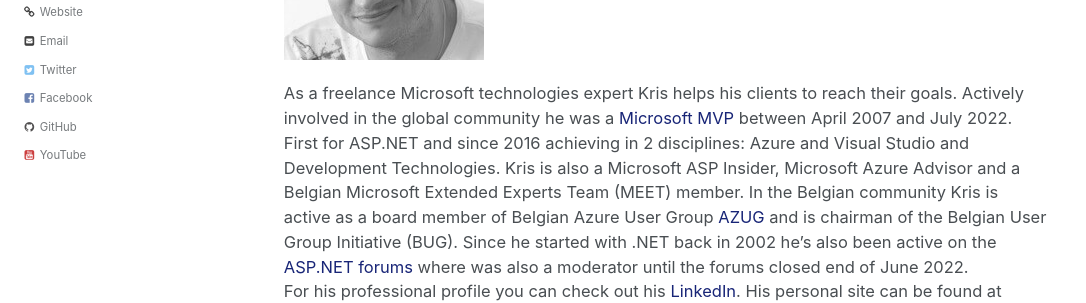
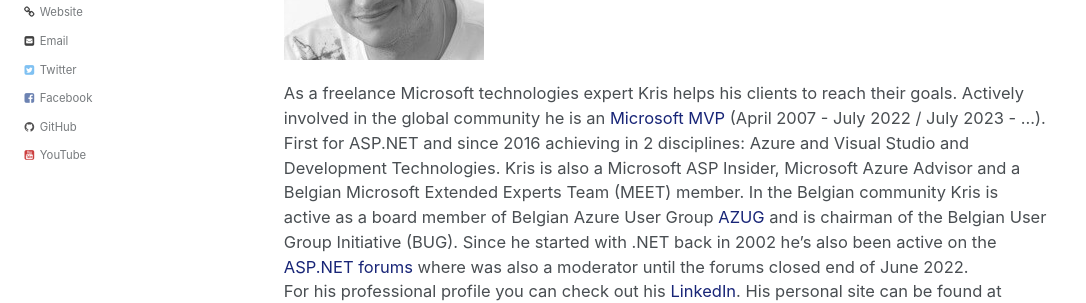
Before and after one commit to AzugBe/azugbe.github.io, a Jekyll site: the page built from _pages/about.md, in a window 1280 px wide and 900 px high, scrolled down 1977 px. Shown: the part 177-480 px from the top of the window, without its empty margins (0-1086 px from the left). Built offline with Jekyll 4.4.1, drawn with Linux system fonts in a browser that asks for light colours; comment, search, counter and statistics services are not loaded.

Commit message:
updated bio (#144)

```diff
--- a/_pages/about.md
+++ b/_pages/about.md
@@ -51,7 +51,7 @@ Yves is a freelance solution architect and has been shipping enterprise and clou
 
 ![](/assets/media/crew/kris-vandermast.jpg)
 
-As a freelance Microsoft technologies expert Kris helps his clients to reach their goals. Actively involved in the global community he was a [Microsoft MVP](https://mvp.microsoft.com/en-us/PublicProfile/38656?fullName=Kris%20%20van%20der%20Mast) between April 2007 and July 2022. First for ASP.NET and since 2016 achieving in 2 disciplines: Azure and Visual Studio and Development Technologies. Kris is also a Microsoft ASP Insider, Microsoft Azure Advisor and a Belgian Microsoft Extended Experts Team (MEET) member. In the Belgian community Kris is active as a board member of Belgian Azure User Group [AZUG](https://www.azug.be) and is chairman of the Belgian User Group Initiative (BUG). Since he started with .NET back in 2002 he's also been active on the [ASP.NET forums](https://forums.asp.net/members/XIII.aspx) where was also a moderator until the forums closed end of June 2022.
+As a freelance Microsoft technologies expert Kris helps his clients to reach their goals. Actively involved in the global community he is an [Microsoft MVP](https://mvp.microsoft.com/en-US/MVP/profile/62accbae-f116-ee11-8f6e-000d3a1ad36b) (April 2007 - July 2022 / July 2023 - ...). First for ASP.NET and since 2016 achieving in 2 disciplines: Azure and Visual Studio and Development Technologies. Kris is also a Microsoft ASP Insider, Microsoft Azure Advisor and a Belgian Microsoft Extended Experts Team (MEET) member. In the Belgian community Kris is active as a board member of Belgian Azure User Group [AZUG](https://www.azug.be) and is chairman of the Belgian User Group Initiative (BUG). Since he started with .NET back in 2002 he's also been active on the [ASP.NET forums](https://forums.asp.net/members/XIII.aspx) where was also a moderator until the forums closed end of June 2022.
 For his professional profile you can check out his [LinkedIn](https://www.linkedin.com/in/krisvandermast). His personal site can be found at [www.krisvandermast.com](https://www.krisvandermast.com). Kris is a public (inter)national speaker and is a co-organizer of the [CloudBrew](https://www.cloudbrew.be) conference. He gradudated in 2022 at KUL university for a post graduate Big data analytics.
 
 ### Maarten Balliauw
```
